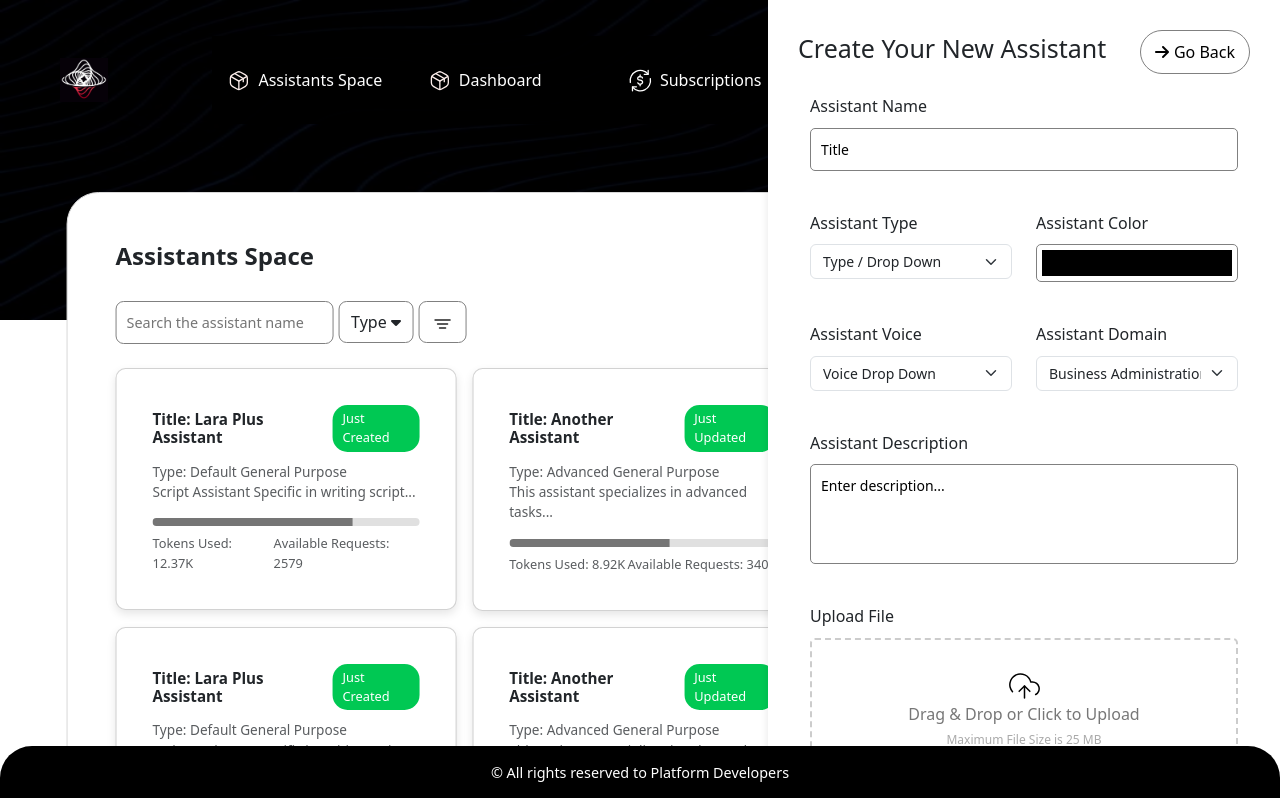
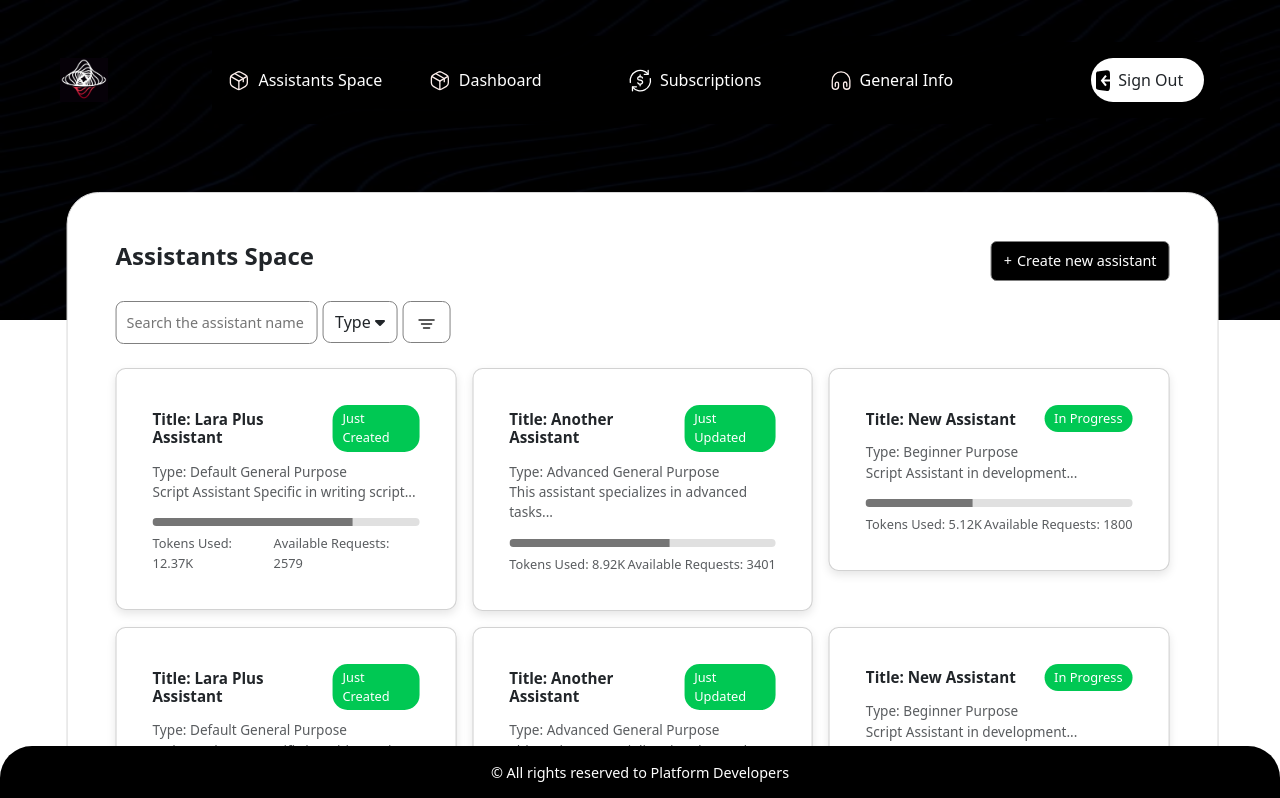
Before and after one commit to ibrahimsaber1/LARA-Platform-Frontend, a React (Vite) app: page / in a window 1280 px wide. Shown: the top 798 px of the page. Built offline with nearby package versions, Linux system fonts and the light colour scheme.

Commit message:
add the create new assistant btn stat

```diff
--- a/src/Components/Pages/Home/CreateAssistant.jsx
+++ b/src/Components/Pages/Home/CreateAssistant.jsx
@@ -1,13 +1,13 @@
 import React from "react";
 import "../../../assets/styles/CreateAssistant.css";
 
-const CreateAssistant = () => {
+const CreateAssistant = ({ onClose }) => {
   return (
     <div className="create-assistant">
-      <div className="header">
+      <div className="header d-flex justify-content-between align-items-center">
         <h2>Create Your New Assistant</h2>
         <div className="go-back">
-          <button className="go-back-btn">
+          <button className="go-back-btn" onClick={onClose}>
             <i className="fa-sharp fa-solid fa-arrow-right"></i> Go Back
           </button>
         </div>
--- a/src/Components/Pages/Home/Home.jsx
+++ b/src/Components/Pages/Home/Home.jsx
@@ -1,15 +1,34 @@
-import React from 'react';
+import React, { useState } from 'react';
 import Main from './Main';
 import Overlay from './Overlay';
 import CreateAssistant from './CreateAssistant';
 
 export default function Home() {
+  const [showCreateAssistant, setShowCreateAssistant] = useState(false);
+
+  const handleShowCreateAssistant = () => {
+    setShowCreateAssistant(true);
+  };
+
+  const handleHideCreateAssistant = () => {
+    setShowCreateAssistant(false);
+  };
+
   return (
     <div>
+      {/* Main Component */}
+      <Main onShowCreateAssistant={handleShowCreateAssistant} />
 
-      <Main />
-      <CreateAssistant/>
+      {/* Create Assistant Component */}
+      <div
+        className={`create-assistant-wrapper ${
+          showCreateAssistant ? 'open' : ''
+        }`}
+      >
+        <CreateAssistant onClose={handleHideCreateAssistant} />
+      </div>
 
+      {/* Overlay Component */}
       <Overlay />
     </div>
   );
--- a/src/Components/Pages/Home/Main.jsx
+++ b/src/Components/Pages/Home/Main.jsx
@@ -1,34 +1,65 @@
-import React from 'react'
+import React from "react";
 import "../../../assets/styles/Main.css";
 
-
-export default function Main() {
+const Main = ({ onShowCreateAssistant }) => {
   return (
-<main className=" ">
-  <div className="container main">
+    <main className="container main">
+      {/* Header Section */}
       <div className="header-section d-flex justify-content-between align-items-center">
         <h1>Assistants Space</h1>
-      <button className="btn create-assistant-btn">
+        <button
+          className="btn create-assistant-btn"
+          onClick={onShowCreateAssistant}
+        >
           <span>+</span> Create new assistant
         </button>
       </div>
+
       {/* Search and Filter Section */}
-    <div className="raw">
-      <div className="search-filter-section d-flex align-items-center mb-4 col-lg-4">
-
-        <input type="text" className="search-input w-75" placeholder="Search the assistant name" />
-
-        <button className="btn  filter-btn w-10">Type <i className="fa-sharp-duotone fa-solid fa-caret-down"></i>
+      <div className="row mb-4">
+        <div className="search-filter-section d-flex align-items-center col-lg-4">
+          <input
+            type="text"
+            className="search-input w-75"
+            placeholder="Search the assistant name"
+          />
+          <button className="btn filter-btn w-10">
+            Type <i className="fa-sharp fa-solid fa-caret-down"></i>
           </button>
           <button className="btn sort-btn w-10">
-          <svg width={22} height={18} viewBox="0 0 22 18" fill="none" xmlns="http://www.w3.org/2000/svg">
-            <path d="M18.5 5H3.5" stroke="#232323" strokeWidth="1.5" strokeLinecap="round" strokeLinejoin="round" />
-            <path d="M16 9H6" stroke="#232323" strokeWidth="1.5" strokeLinecap="round" strokeLinejoin="round" />
-            <path d="M14 13H8" stroke="#232323" strokeWidth="1.5" strokeLinecap="round" strokeLinejoin="round" />
+            <svg
+              width={22}
+              height={18}
+              viewBox="0 0 22 18"
+              fill="none"
+              xmlns="http://www.w3.org/2000/svg"
+            >
+              <path
+                d="M18.5 5H3.5"
+                stroke="#232323"
+                strokeWidth="1.5"
+                strokeLinecap="round"
+                strokeLinejoin="round"
+              />
+              <path
+                d="M16 9H6"
+                stroke="#232323"
+                strokeWidth="1.5"
+                strokeLinecap="round"
+                strokeLinejoin="round"
+              />
+              <path
+                d="M14 13H8"
+                stroke="#232323"
+                strokeWidth="1.5"
+                strokeLinecap="round"
+                strokeLinejoin="round"
+              />
             </svg>
           </button>
         </div>
       </div>
+
     {/* Assistant Card */}
     <div className="row g-3"> {/* Add Bootstrap's "g-3" for gutter spacing */}
       {/* Assistant Card 1 */}
@@ -239,8 +270,12 @@ export default function Main() {
         </div>
       </div>
     </div>
-  </div>
+
 </main>
 
   )
 }
+
+
+
+export default Main;
--- a/src/assets/styles/CreateAssistant.css
+++ b/src/assets/styles/CreateAssistant.css
@@ -12,7 +12,7 @@
         width: 100%;
     }
 } */
-@media (max-width: 768px) {
+/* @media (max-width: 768px) {
   .form-control,
   .form-select,
   .form-color-input {
@@ -37,33 +37,63 @@
   display: flex;
   justify-content: flex-start;
   margin-bottom: 15px;
-}
+} */
 
 
 
 /* ----------------form  */
-.create-assistant {
-  /* background-color: #88df80; */
+
+
+/* Wrapper for sliding effect */
+.create-assistant-wrapper {
+  position: fixed;
+  top: 0;
+  right: -100%;
+  width: 40%;
+  min-height: 150vh;
   background-color: #fff;
-  position: absolute;
-  top: 0;
-  right: 0;
-  padding: 30px;
-  box-shadow: 0 4px 8px rgba(0, 0, 0, 0.1);
+  box-shadow: -2px 0 8px rgba(0, 0, 0, 0.1);
+  transition: right 0.3s ease-in-out;
   z-index: 1500;
-  min-width: 40%;
-  margin: auto;
 }
 
+.create-assistant-wrapper.open {
+  right: 0;
+}
+
+/* Responsive Adjustments */
+@media (max-width: 768px) {
+  .create-assistant-wrapper {
+    width: 100%; /* Adjust width for medium screens */
+  }
+}
+
+@media (max-width: 576px) {
+  .create-assistant-wrapper {
+    width: 100%; /* Full width for small screens */
+  }
+}
+
+/* Styling for the CreateAssistant Content */
+.create-assistant {
+  width: 100%; /* Fill the wrapper */
+  height: 100%; /* Full height of the wrapper */
+  padding: 20px; /* Add padding inside the component */
+  box-sizing: border-box; /* Ensure padding doesn't affect width/height */
+}
+
+/* Header inside the form */
+/* ------------------------------- */
+/* ------------------------------- */
 .header {
   display: flex;
   justify-content: space-between;
   align-items: center;
   margin-bottom: 20px;
-
-  /* background-color: #61c466; */
 }
 
+
+/* ------------------------------- */
 .header h2 {
   font-size: 25px;
 
```
Lines whose indentation alone changed are shown as unchanged.
